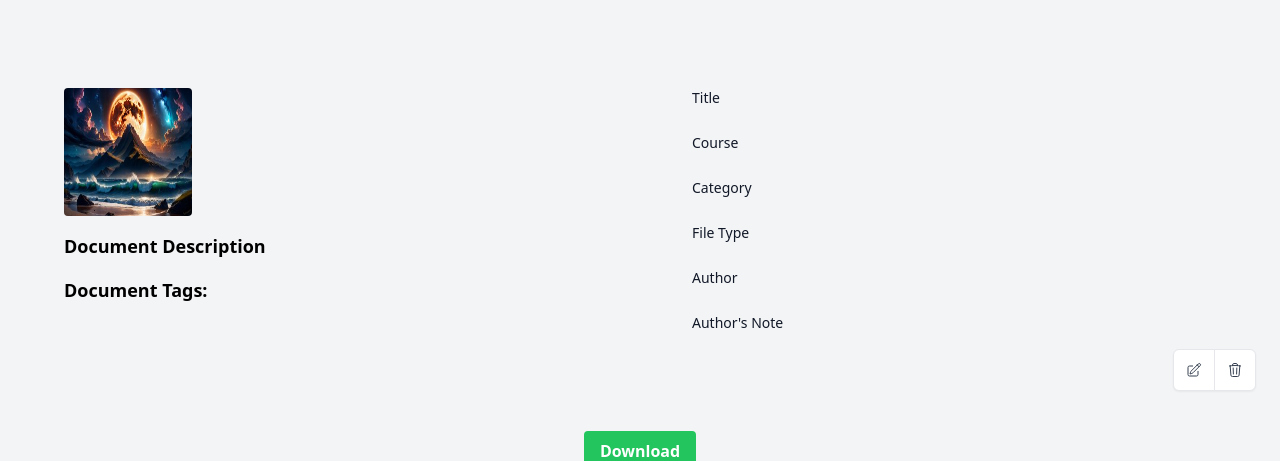
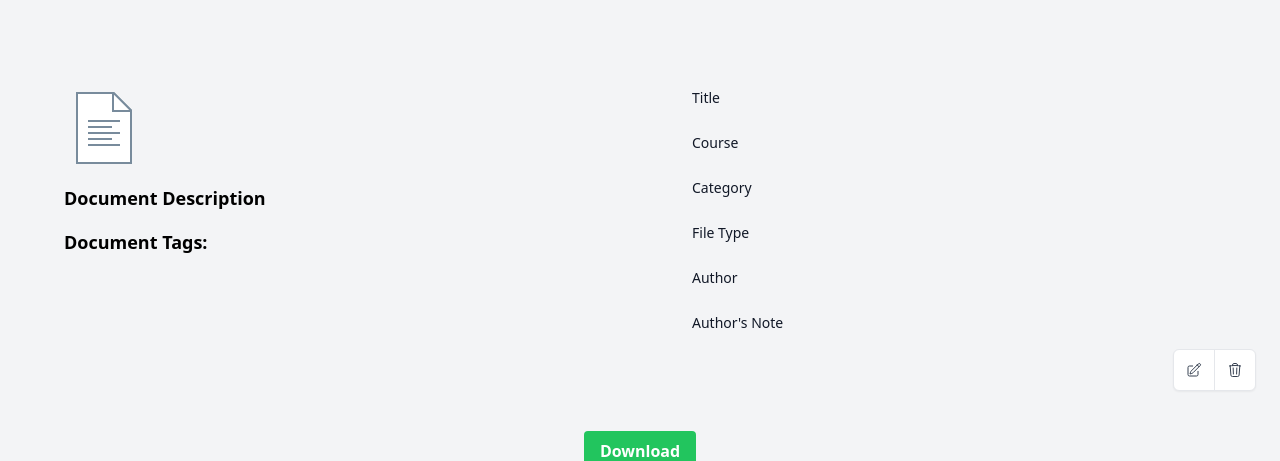
Before and after one commit to ZorEl212/TemariSync, a Flask app: page /temarisync/docfile/ in a window 1280 px wide. Shown: the part 60-521 px from the top of the page. Run offline with Flask 3, Linux system fonts and the light colour scheme; style sheets or scripts are compiled from the project's sources.

Commit message:
Replace doc thumbai with svg

```diff
--- a/templates/docInfo.html
+++ b/templates/docInfo.html
@@ -12,7 +12,7 @@
             <div class="grid grid-cols-1 md:grid-cols-2 gap-4 ml-10">
                 <div id="leftDiv" class="p-6">
                     <div class="flex items-center mb-4">
-                        <img src="{{ url_for('static', filename='images/thumbai.jpg') }}" alt="Document Thumbnail" class="w-32 h-32 mr-4 rounded">
+                      <svg xmlns="http://www.w3.org/2000/svg"  viewBox="0 0 40 40" width="80px" height="80px"><path fill="#fff" d="M6.5 37.5L6.5 2.5 24.793 2.5 33.5 11.207 33.5 37.5z"/><path fill="#788b9c" d="M24.586,3L33,11.414V37H7V3H24.586 M25,2H6v36h28V11L25,2L25,2z"/><path fill="#fff" d="M24.5 11.5L24.5 2.5 24.793 2.5 33.5 11.207 33.5 11.5z"/><path fill="#788b9c" d="M25 3.414L32.586 11H25V3.414M25 2h-1v10h10v-1L25 2 25 2zM12 16H28V17H12zM12 19H24V20H12zM12 22H28V23H12zM12 25H24V26H12zM12 28H28V29H12z"/></svg>
                     </div>
                     <h3 class="text-lg font-semibold">Document Description</h3>
                     <p id="discription" class="text-gray-500 mt-2 mb-4"> <!-- Description here --></p>
```
